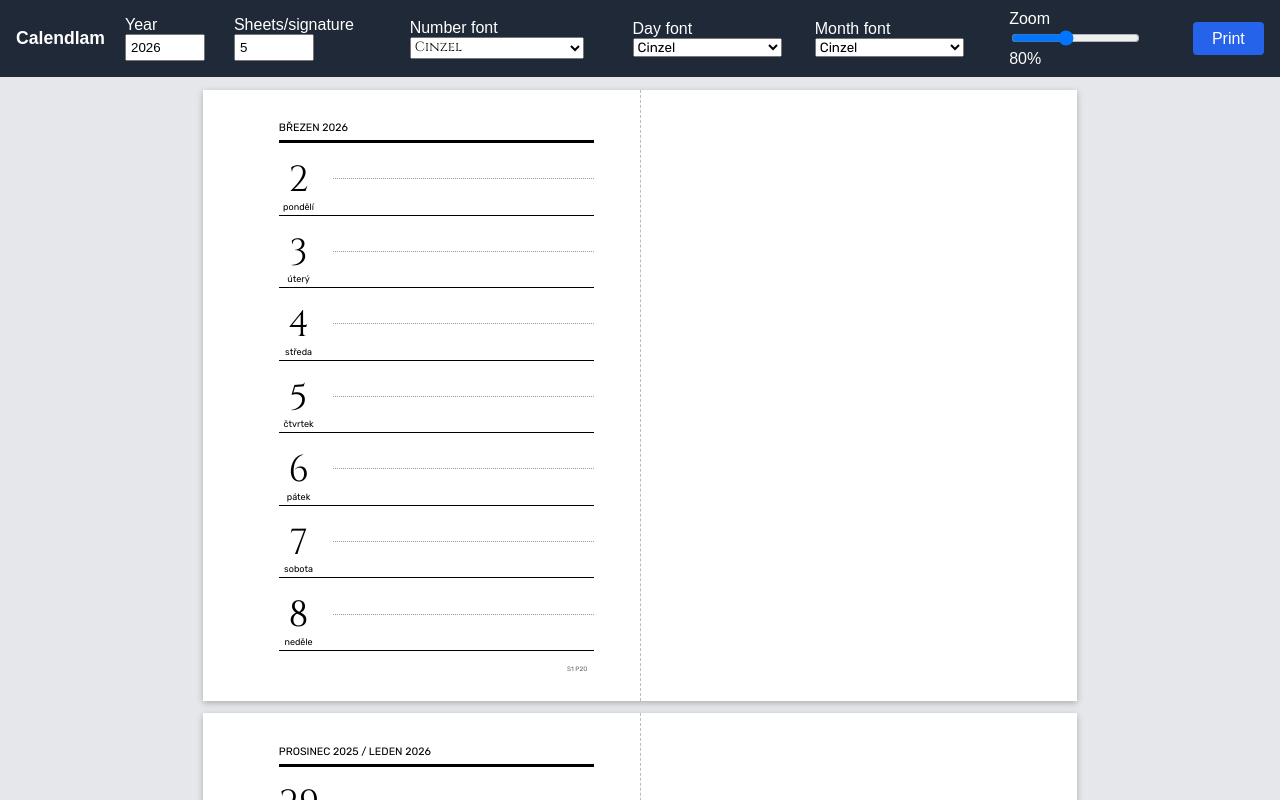
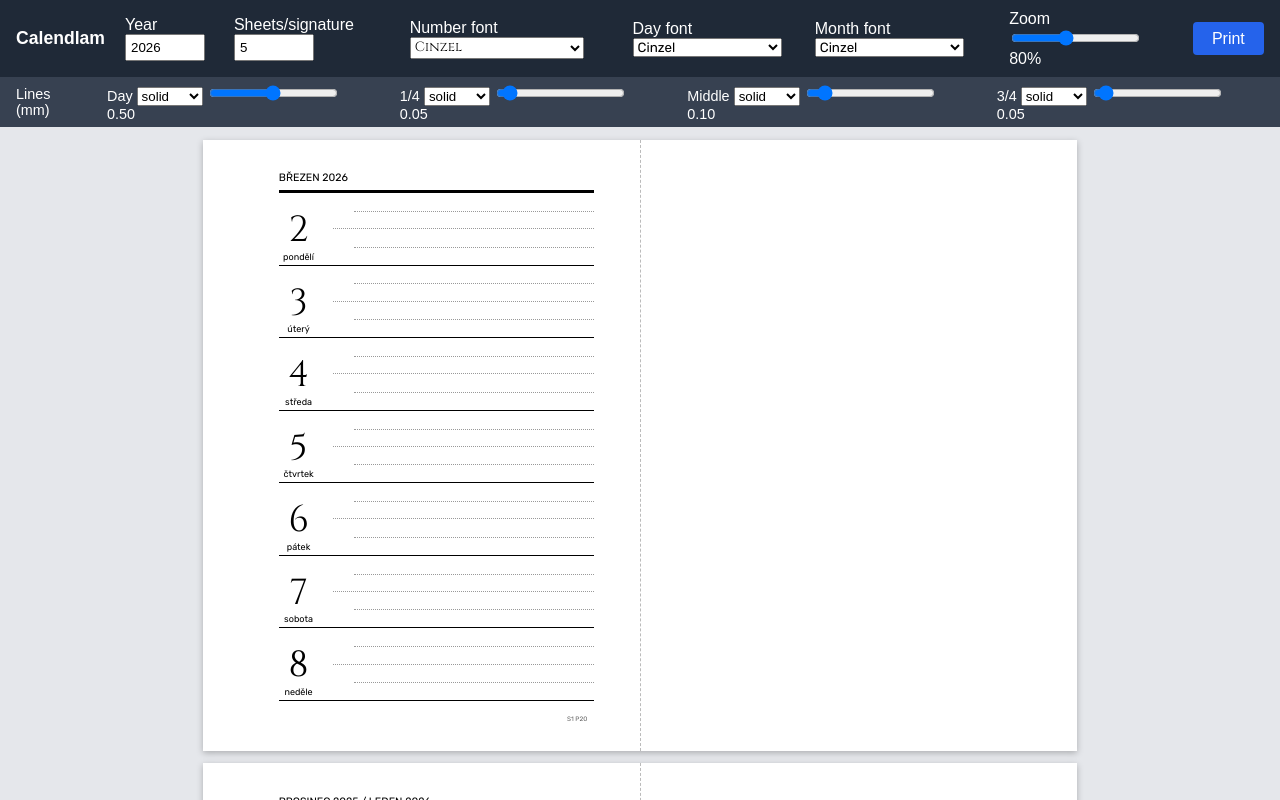
Before and after one commit to bombush/calendlam, a FastAPI app: page / in a window 1280 px wide. Run offline with FastAPI, Linux system fonts and the light colour scheme; some libraries are stand-ins or nearby versions; some web fonts are replaced.

Commit message:
Add dotted dividers at 1/4 and 3/4 of each day with thickness and style pickers
Each line (day, middle, 1/4, 3/4) has its own thickness slider and
border-style picker; defaults live as CSS variables in style.css.

Co-Authored-By: Claude Sonnet 5.5 <noreply@anthropic.com>

```diff
--- a/calendlam3/app.py
+++ b/calendlam3/app.py
@@ -10,6 +10,7 @@ Run from the repository root:
 import re
 import sys
 from pathlib import Path
+from typing import Literal
 
 from fastapi import FastAPI, HTTPException, Query
 from fastapi.responses import FileResponse, HTMLResponse
@@ -42,6 +43,8 @@ FONTS = [
     "Righteous", "Bungee", "Orbitron", "Press Start 2P", "Monoton", "Fredericka the Great",
 ]
 
+LineStyle = Literal["solid", "dotted", "dashed", "none"]  # keep in sync with calendlam.LINE_STYLES
+
 app = FastAPI(title="Calendlam")
 
 
@@ -58,13 +61,24 @@ def render(
     number_font: str | None = None,
     day_font: str | None = None,
     month_font: str | None = None,
+    line_row: float | None = Query(None, ge=0, le=2),
+    line_mid: float | None = Query(None, ge=0, le=2),
+    line_q1: float | None = Query(None, ge=0, le=2),
+    line_q3: float | None = Query(None, ge=0, le=2),
+    style_row: LineStyle | None = None,
+    style_mid: LineStyle | None = None,
+    style_q1: LineStyle | None = None,
+    style_q3: LineStyle | None = None,
 ):
     """Full printable HTML document with the stylesheet inlined."""
     fonts = {"number": number_font, "day": day_font, "month": month_font}
     for font in fonts.values():
         if font is not None and font not in FONTS:  # whitelist: value goes into CSS/URL
             raise HTTPException(status_code=422, detail="unknown font")
-    html = calendlam.render_year_html(year, sheets, info, fonts)
+    html = calendlam.render_year_html(
+        year, sheets, info, fonts,
+        lines={"row": line_row, "mid": line_mid, "q1": line_q1, "q3": line_q3},
+        line_styles={"row": style_row, "mid": style_mid, "q1": style_q1, "q3": style_q3})
     css = (calendlam.TEMPLATES_DIR / "style.css").read_text()
     html = re.sub(r'<link rel="stylesheet" href="style.css">',
                   lambda _: f"<style>{css}{PREVIEW_CSS}</style>", html)
--- a/calendlam3/static/index.html
+++ b/calendlam3/static/index.html
@@ -12,6 +12,8 @@
     .toolbar input[type=number] { width: 5rem; padding: .25rem; }
     .print-btn { padding: .45rem 1.2rem; background: #2563eb; color: #fff; border: 0; border-radius: 4px; font-size: 1rem; cursor: pointer; }
     .print-btn:disabled { opacity: .5; cursor: default; }
+    .toolbar.sub { padding: .35rem 1rem; background: #374151; font-size: .9rem; }
+    .toolbar.sub .val { display: inline-block; width: 2.5rem; }
     iframe { flex: 1; width: 100%; border: 0; }
   </style>
   <!-- all picker fonts, so the dropdown can preview them -->
@@ -36,9 +38,21 @@
     </label>
     <button class="print-btn" @click="print()" :disabled="!loaded">Print</button>
   </header>
+  <div class="toolbar sub">
+    <span>Lines (mm)</span>
+    <template x-for="l in lines" :key="l.key">
+      <label><span x-text="l.label"></span>
+        <select x-model="l.style" @change="applyLines()">
+          <template x-for="st in lineStyles" :key="st"><option :value="st" x-text="st"></option></template>
+        </select>
+        <input type="range" min="0" max="1" step="0.05" x-model.number="l.value" @input="applyLines()">
+        <span class="val" x-text="l.value.toFixed(2)"></span>
+      </label>
+    </template>
+  </div>
 
   <!-- the preview subwindow: scrolls on its own -->
-  <iframe x-ref="frame" :src="src" @load="loaded = true; applyZoom()" title="Calendar preview"></iframe>
+  <iframe x-ref="frame" :src="src" @load="loaded = true; applyZoom(); applyLines()" title="Calendar preview"></iframe>
 
   <script>
     function calendar() {
@@ -49,10 +63,25 @@
           { key: 'day_font', label: 'Day font', value: 'Rubik' },
           { key: 'month_font', label: 'Month font', value: 'Rubik' },
         ],
+        lineStyles: ['solid', 'dotted', 'dashed', 'none'],
+        lines: [
+          { key: 'row', label: 'Day', value: 0.5, style: 'solid' },
+          { key: 'q1', label: '1/4', value: 0.05, style: 'dotted' },
+          { key: 'mid', label: 'Middle', value: 0.1, style: 'dotted' },
+          { key: 'q3', label: '3/4', value: 0.05, style: 'dotted' },
+        ],
         src: '/render?year=2026&sheets=5&number_font=Cinzel&day_font=Rubik&month_font=Rubik',
         async init() { this.fonts = await (await fetch('/api/fonts')).json(); },
-        reload() { this.loaded = false; const fonts = this.pickers.map(p => `&${p.key}=${encodeURIComponent(p.value)}`).join('');
+        reload() { this.loaded = false; const fonts = this.pickers.map(p => `&${p.key}=${encodeURIComponent(p.value)}`).join('')
+            + this.lines.map(l => `&line_${l.key}=${l.value}&style_${l.key}=${l.style}`).join('');
           this.src = `/render?year=${this.year}&sheets=${this.sheets}${fonts}&_=${Date.now()}`; },
+        applyLines() { // live update, no reload; also survives printing
+          const doc = this.$refs.frame.contentDocument;
+          if (doc && doc.documentElement) this.lines.forEach(l => {
+            doc.documentElement.style.setProperty(`--line-${l.key}`, l.value + 'mm');
+            doc.documentElement.style.setProperty(`--line-${l.key}-style`, l.style);
+          });
+        },
         applyZoom() {
           const doc = this.$refs.frame.contentDocument;
           if (doc && doc.body) doc.body.style.zoom = this.zoom; // screen-only; print resets below
--- a/src/calendlam/templates/style.css
+++ b/src/calendlam/templates/style.css
@@ -31,8 +31,21 @@
     }
 
 
+    /* line thicknesses; the preview app overrides these (--line-*) */
+    :root {
+        --line-row: 0.5mm; /* solid line under each day */
+        --line-mid: 0.1mm; /* dotted line through the middle of each day */
+        --line-q1: 0.05mm; /* thin dotted divider at 1/4 of the day's height */
+        --line-q3: 0.05mm; /* thin dotted divider at 3/4 of the day's height */
+        /* border styles of the same lines: solid | dotted | dashed | none */
+        --line-row-style: solid;
+        --line-mid-style: dotted;
+        --line-q1-style: dotted;
+        --line-q3-style: dotted;
+    }
+
     .bottom-line-editable {
-        border-bottom: 0.02835em dotted #999; /* 0.1mm */
+        border-bottom: var(--line-mid) var(--line-mid-style) #999;
         width: calc(100% - 1.417em); /* 5mm */
     }
 
@@ -60,9 +73,21 @@
     .date-row-editable {
         width:100%;
         height: 6.8em; /* 24mm */
-        border-bottom: 0.14175em solid black; /* 0.5mm */
+        border-bottom: var(--line-row) var(--line-row-style) black;
         background-color: white;
+        position: relative;
     }
+
+    /* extra dividers: start further from the left than the dotted line (number block + 5mm + 5mm) */
+    .divider-editable {
+        position: absolute;
+        left: 7.08em; /* 25mm */
+        right: 0;
+        height: 0;
+        border-top: 0 #999;
+    }
+    .divider-q1-editable { top: 25%; border-top-width: var(--line-q1); border-top-style: var(--line-q1-style); }
+    .divider-q3-editable { top: 75%; border-top-width: var(--line-q3); border-top-style: var(--line-q3-style); }
 
 
     .number-block-editable {
--- a/src/calendlam/templates/week.jinja
+++ b/src/calendlam/templates/week.jinja
@@ -11,6 +11,8 @@
                 <div class="day-cz-editable day-cz-font-editable">{{ day.day_cz }}</div>
             </div>
             <div class="bottom-line bottom-line-editable"></div>
+            <div class="divider-editable divider-q1-editable"></div>
+            <div class="divider-editable divider-q3-editable"></div>
         </div>
         {% endfor %}
     </div>
--- a/src/calendlam/templates/wrapper.jinja
+++ b/src/calendlam/templates/wrapper.jinja
@@ -9,5 +9,8 @@
 {% for selector, family in font_rules %}{{ selector }} { font-family: "{{ family }}", system-ui; }
 {% endfor %}</style>
 {% endif %}
+{% if line_vars or line_style_vars %}
+<style>:root { {% for name, mm in line_vars %}--line-{{ name }}: {{ mm }}mm; {% endfor %}{% for name, style in line_style_vars %}--line-{{ name }}-style: {{ style }}; {% endfor %}}</style>
+{% endif %}
 {{ content }}
 </html>
```
Also changed, not shown: src/calendlam/__init__.py (+13 -4 lines).
